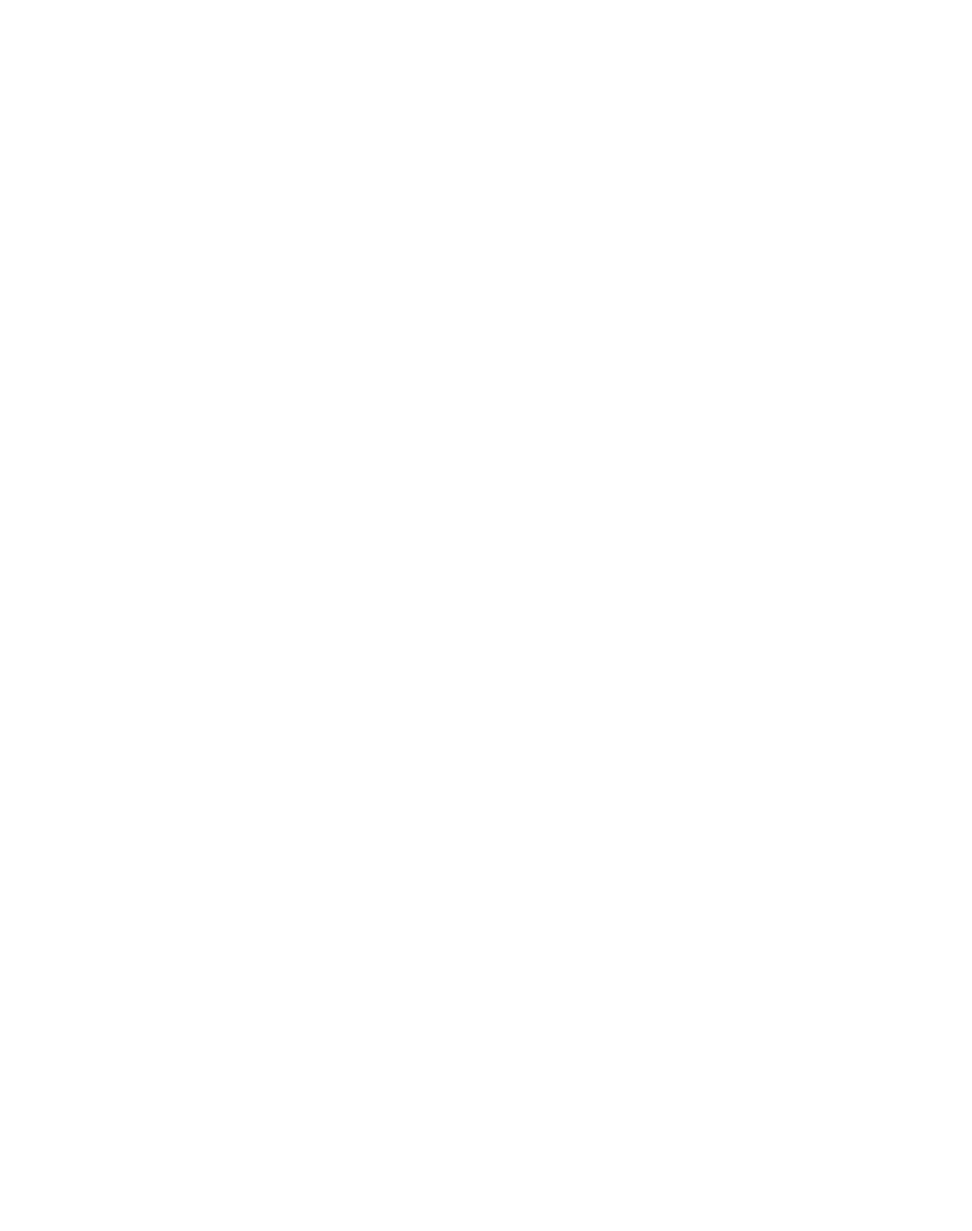
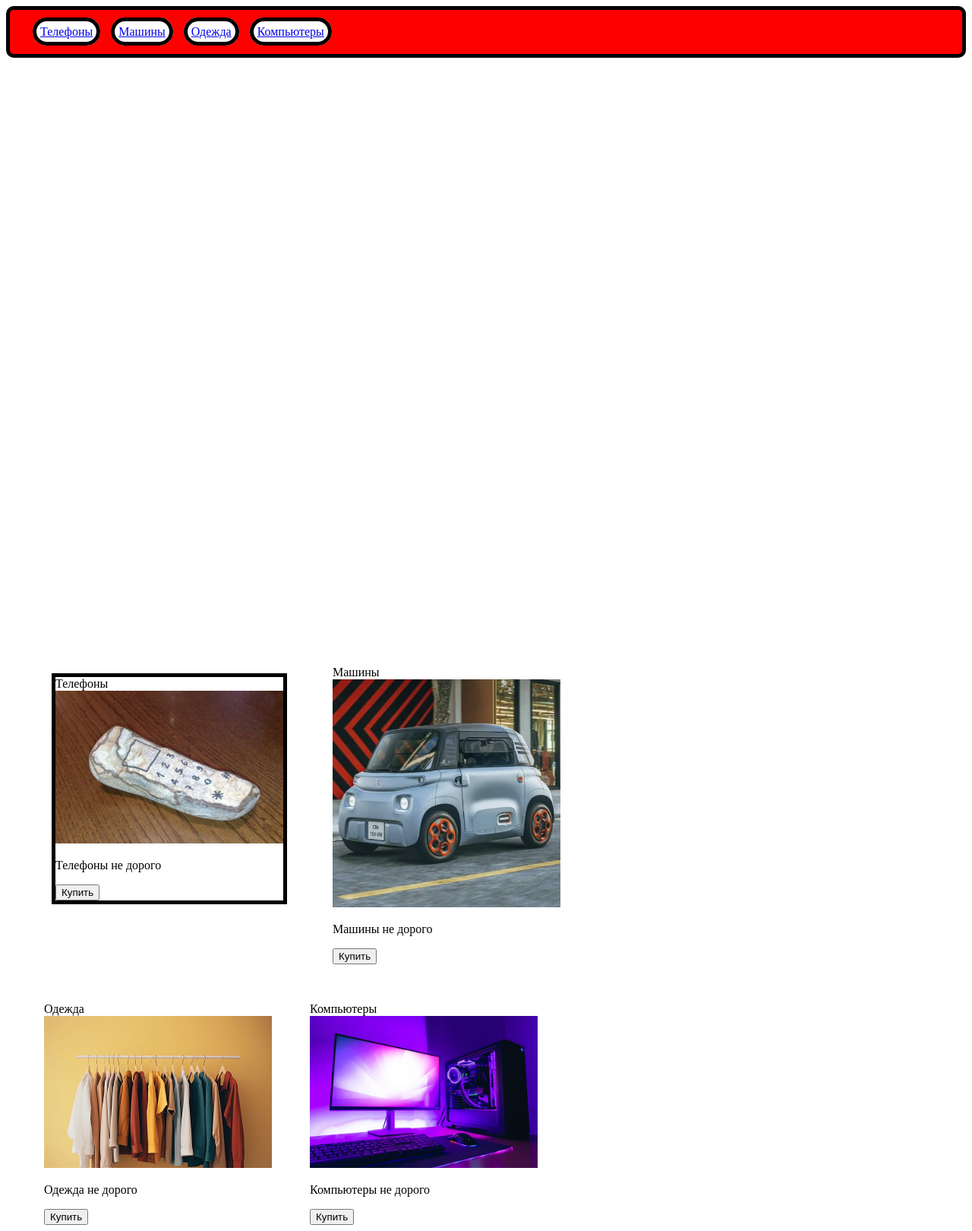
Before and after one commit to AMDINTELPRO/cody, a plain HTML site: page Урок 10/сайт/index.html in a window 1280 px wide. Shown: the whole page at 76% size. Before the commit the page ends 800 px from the top, so only its background shows below. Drawn offline with Linux system fonts and the light colour scheme.

Commit message:
Add files via upload

```diff
--- a/Урок 10/сайт/index.html
+++ b/Урок 10/сайт/index.html
@@ -1,11 +1,47 @@
 <!DOCTYPE html>
 <html lang="en">
+
 <head>
     <meta charset="UTF-8">
     <meta name="viewport" content="width=device-width, initial-scale=1.0">
     <title>Document</title>
+    <link rel="stylesheet" href="style.css">
 </head>
+
 <body>
+    <div class="header">
+        <a href="#1" class="phone-link">Телефоны</a>
+        <a href="#2" class="car-link">Машины</a>
+        <a href="#3" class="dress-link">Одежда</a>
+        <a href="#4" class="computer-link">Компьютеры</a>
+    </div>
+    <div class="empty"></div>
+    <div class="main">
+        <div id="1" class="phone">
+            <div class="header-phone">Телефоны</div>
+            <img class="img-phone" src="1880401.jpg" alt="">
+            <p class="phone-description">Телефоны не дорого</p>
+            <button class="buy-phone">Купить</button>
+        </div>
+        <div id="2" class="car">
+            <div class="header-car">Машины</div>
+            <img class="img-car" src="i.webp" alt="">
+            <p class="car-description">Машины не дорого</p>
+            <button class="buy-car">Купить</button>
+        </div>
+        <div id="3" class="dress">
+            <div class="header-dress">Одежда</div>
+            <img class="img-dress" src="clothes-on-clothing-hanger-600nw-2338282257.webp" alt="">
+            <p class="dress-description">Одежда не дорого</p>
+            <button class="buy-dress">Купить</button>
+        </div>
+        <div id="4" class="computer">
+            <div class="header-computer">Компьютеры</div>
+            <img class="img-computer" src="modern-gaming-computer-setup-with-display-water-cooling-case-keyboard-mouse-gaming-mat-purple-led-light-background_176814-1008.avif" alt="">
+            <p class="computer-description">Компьютеры не дорого</p>
+            <button class="buy-computer">Купить</button>
+        </div>
+    </div>
+</body>
 
-</body>
 </html>
--- a/Урок 10/сайт/style.css
+++ b/Урок 10/сайт/style.css
@@ -0,0 +1,74 @@
+.empty {
+    height: 800px;
+}
+
+.header {
+    padding: 20px;
+    box-sizing: border-box;
+    border: 5px solid black;
+    border-radius: 10px;
+    background-color: red;
+}
+
+.phone-link {
+    border: 5px solid black;
+    margin-left: 10px;
+    background-color: white;
+    border-radius: 30px;
+    padding: 5px;
+}
+
+.car-link {
+    border: 5px solid black;
+    margin-left: 10px;
+    background-color: white;
+    border-radius: 30px;
+    padding: 5px;
+}
+
+.dress-link {
+    border: 5px solid black;
+    margin-left: 10px;
+    background-color: white;
+    border-radius: 30px;
+    padding: 5px;
+}
+
+.computer-link {
+    border: 5px solid black;
+    margin-left: 10px;
+    background-color: white;
+    border-radius: 30px;
+    padding: 5px;
+}
+
+.main {
+    margin-left: 50px;
+    display: flex;
+    width: 1000px;
+    flex-flow: row wrap;
+    gap: 50px;
+    justify-content: start;
+    align-items: start;
+}
+
+.img-phone {
+    width: 300px;
+}
+
+.img-car {
+    width: 300px;
+}
+
+.img-dress {
+    width: 300px;
+}
+
+.img-computer {
+    width: 300px;
+}
+
+.phone {
+    margin: 10px;
+    border: 5px solid black;
+}
--- /dev/null
+++ b/Урок 12/style.css
@@ -0,0 +1,87 @@
+*{
+    margin: 0;
+    padding: 0;
+    box-sizing: border-box;
+}
+
+.grid-container {
+    width: 70%;
+    min-height: 1000px;
+    margin: 40px auto;
+    background-color: rgb(22, 131, 6);
+    display: grid;
+    grid-template: 1fr 1fr 1fr 1fr 1fr 1fr / 1fr 1fr 1fr 1fr 1fr 1fr;
+    column-gap: 16px;
+    row-gap: 24px;
+}
+
+.box {
+    background-color: white;
+    display: flex;
+    justify-content: center;
+    align-items: center;
+    color: black;
+    font-size: 32px;
+    font-weight: bold;
+    border: 1px solid black;
+}
+
+.grid-elem1 {
+}
+
+.grid-elem2 {
+    grid-column: 2 / 4 ;
+    grid-row: 1 / 3;
+}
+
+.grid-elem4 {
+    grid-column: 5 / 6 ;
+    grid-row: 1 / 3;
+}
+
+.grid-elem5{
+    grid-column: 1 / 2 ;
+    grid-row: 1 / 2;
+}
+
+.grid-elem8{
+    order: -1;
+}
+
+.grid-elem10{
+    grid-column: 2 / 3 ;
+    grid-row: 3 / 5;
+}
+
+.grid-elem12 {
+    grid-column: 4 / 6 ;
+    grid-row: 3 / 4;
+}
+
+.grid-elem13{
+    order: -1;
+}
+
+.grid-elem15{
+    grid-column: 3 / 4 ;
+    grid-row: 4 / 7;
+}
+
+.grid-elem16{
+    grid-column: 4 / 5 ;
+    grid-row: 4 / 6;
+}
+.grid-elem17{
+    grid-column: 5 / 7 ;
+    grid-row: 4 / 7;
+}
+
+.grid-elem18{
+    grid-column: 1 / 3 ;
+    grid-row: 5 / 7;
+}
+
+.grid-elem19{
+    grid-column: 4 / 5 ;
+    grid-row: 6 / 7;
+}
--- /dev/null
+++ b/Урок 16/style.css
@@ -0,0 +1,112 @@
+* {
+    margin: 0;
+    padding: 0;
+    box-sizing: border-box;
+}
+
+.root {
+    --first-color: blue;
+    --button-color: darkblue;
+    --button-color: rgb(0, 0, 70);
+    --title-color: blue;
+    --text-color: blue;
+    --text-color-light: rgb(101, 101, 255);
+    --body-color: rgb(196, 182, 249);
+    --font-medium: 500;
+    --font-bold: 700;
+}
+
+ul {
+    list-style: none;
+}
+
+a {
+    text-decoration: none;
+}
+
+img {
+    max-width: 100%;
+    height: auto;
+}
+
+body {
+    background-color: var(--body-color);
+    color: var(--text-color);
+}
+
+h1,
+h2,
+h3,
+h4 {
+    color: var(--title-color);
+    font-weight: var(--font-medium);
+}
+
+body,
+button,
+input {
+    font-family: "Special Gothic Expanded One", sans-serif;
+}
+
+i {
+    font-size: 1.5rem;
+}
+
+.header {
+    width: 100%;
+    background-color: transparent;
+    position: fixed;
+    top: 0;
+    left: 0;
+    z-index: 100;
+}
+
+.container {
+    margin: auto;
+    max-width: 1024px;
+}
+
+.nav {
+    height: 5rem;
+    display: flex;
+    column-gap: 3rem;
+    align-items: center;
+    justify-content: space-between;
+}
+
+.nav__logo,
+.nav__toggle,
+.nav__shop,
+.nav__close {
+    color: var(--title-color);
+}
+
+.nav__logo {
+    text-transform: uppercase;
+    font-weight: var(--font-bold);
+    letter-spacing: 1px;
+    display: flex;
+    align-items: center;
+    column-gap: 0.25rem;
+}
+
+.nav__btns {
+    display: flex;
+    column-gap: 1rem;
+    align-items: center;
+}
+
+/* .nav__toggle,
+.nav__close {
+    display: none;
+} */
+
+.nav__list{
+    display: flex;
+    column-gap: 2.5rem;
+}
+
+.nav__link {
+    color: var(--title-color);
+    font-weight: var(--font-medium);
+}
```
Also changed, not shown: Урок 12/index.html (added, +32 -0 lines), Урок 16/index.html (added, +58 -0 lines), Урок 10/сайт/1880401.jpg (added), Урок 10/сайт/clothes-on-clothing-hanger-600nw-2338282257.webp (added), Урок 10/сайт/i.webp (added), Урок 10/сайт/modern-gaming-computer-setup-with-display-water-cooling-case-keyboard-mouse-gaming-mat-purple-led-light-background_176814-1008.avif (added).
